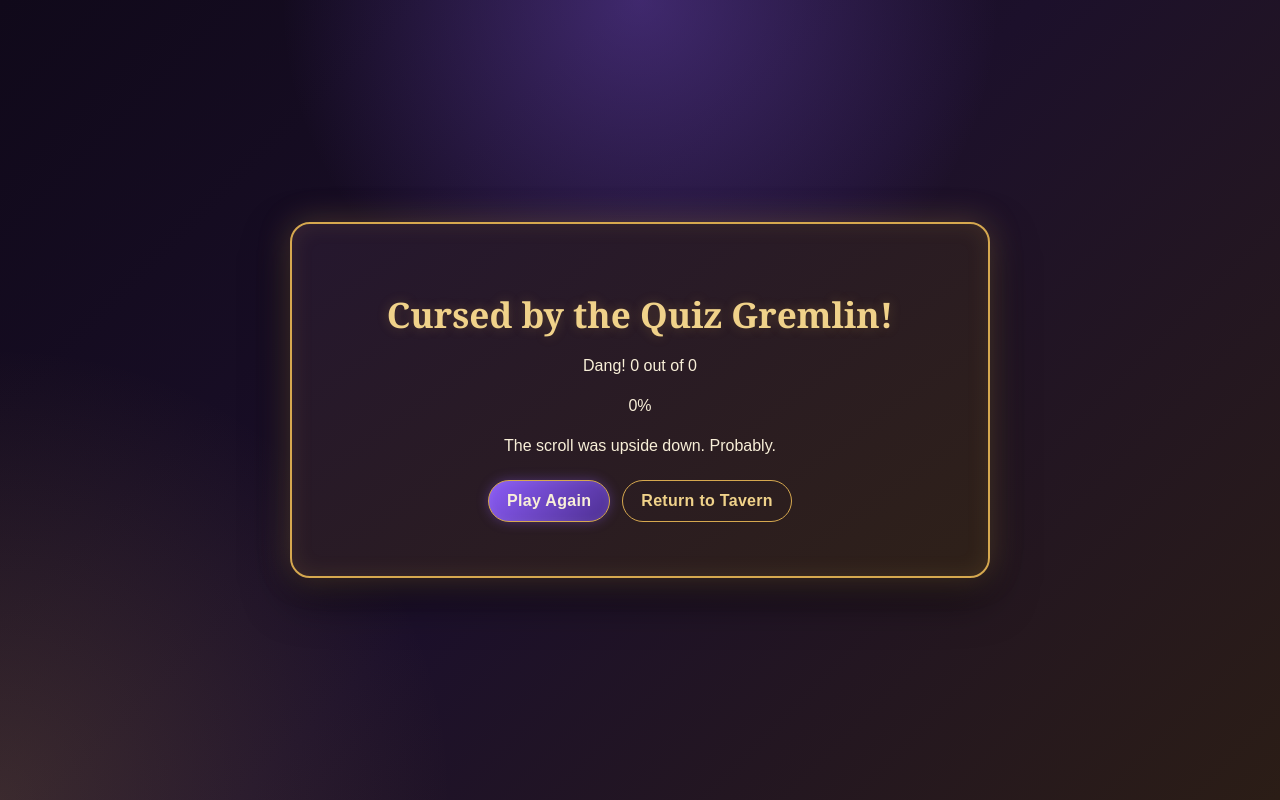
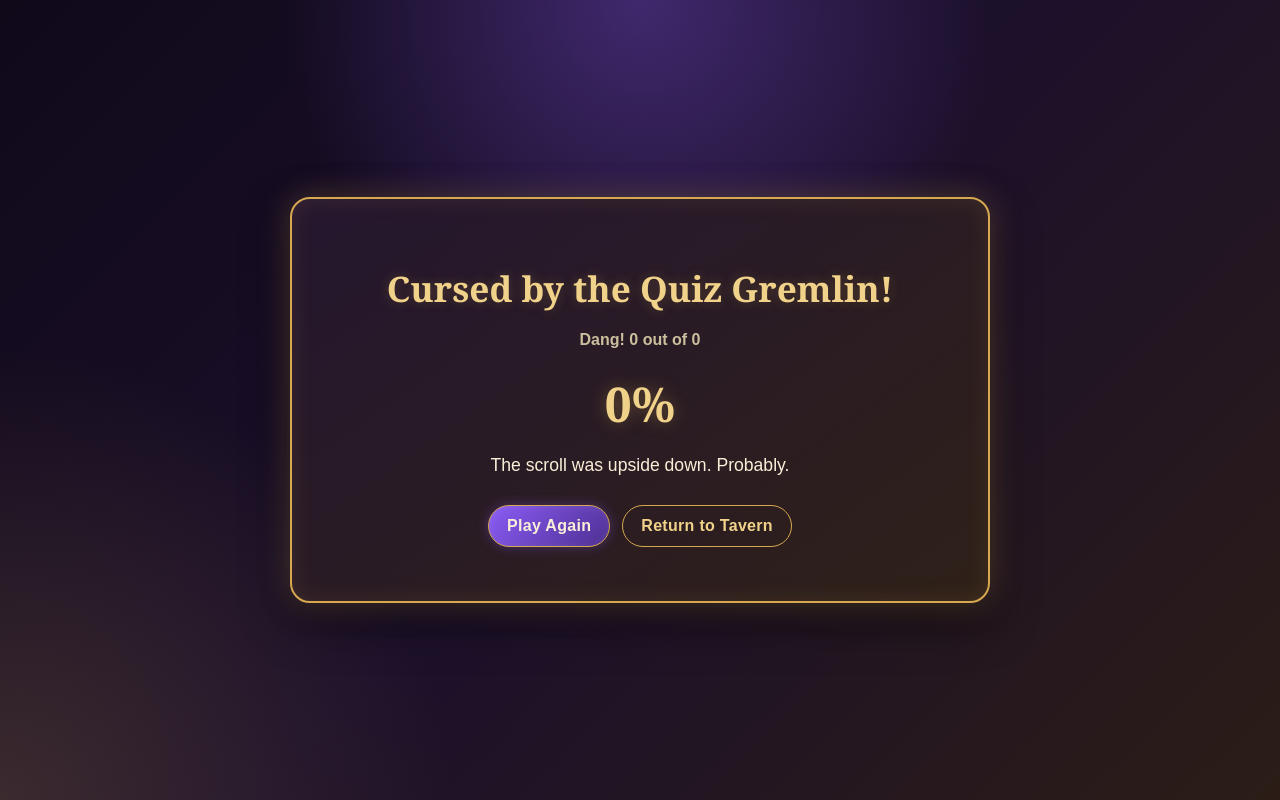
Before and after one commit to trystonproffit-jpg/trivia-app, a React (Vite) app in the folder client/: page /results in a window 1280 px wide. Built offline with nearby package versions, Linux system fonts and the light colour scheme; the HTML template or start-up script is replaced by a standard one.

Commit message:
README.md added

```diff
--- a/client/src/pages/Results.jsx
+++ b/client/src/pages/Results.jsx
@@ -46,13 +46,13 @@ function Results() {
             <div className="card">
                 <h2>{title}</h2>
 
-                <p>
+                <p className="result-score">
                     Dang! {results.score} out of {results.totalQuestions}
                 </p>
 
-                <p>{percentage}%</p>
+                <p className="result-percentage">{percentage}%</p>
 
-                <p>{message}</p>
+                <p className="result-message">{message}</p>
 
                 <button onClick={() => navigate("/setup")}>
                     Play Again
--- a/client/src/styles/App.css
+++ b/client/src/styles/App.css
@@ -294,3 +294,24 @@ label {
             inset 0 0 18px rgba(214, 168, 79, 0.08);
     }
 }
+
+.result-score {
+    color: var(--text-muted);
+    font-weight: bold;
+}
+
+.result-percentage {
+    font-family: Georgia, "Times New Roman", serif;
+    font-size: 3rem;
+    font-weight: bold;
+    color: var(--gold-light);
+    margin: 12px 0;
+    text-shadow: 0 0 16px rgba(214, 168, 79, 0.35);
+}
+
+.result-message {
+    font-size: 1.1rem;
+    color: var(--text-light);
+    max-width: 520px;
+    margin: 0 auto 20px;
+}
```
Also changed, not shown: 1 other file (tests, documents, lock files or other folders).
